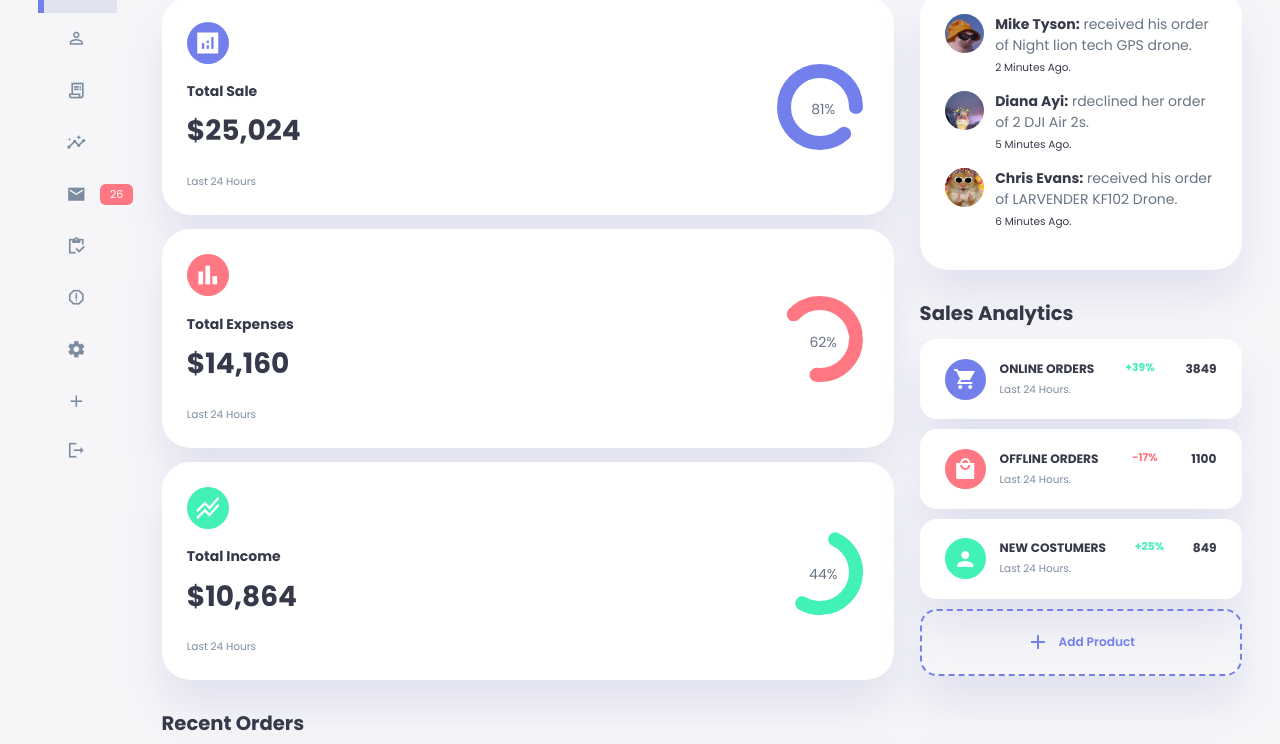
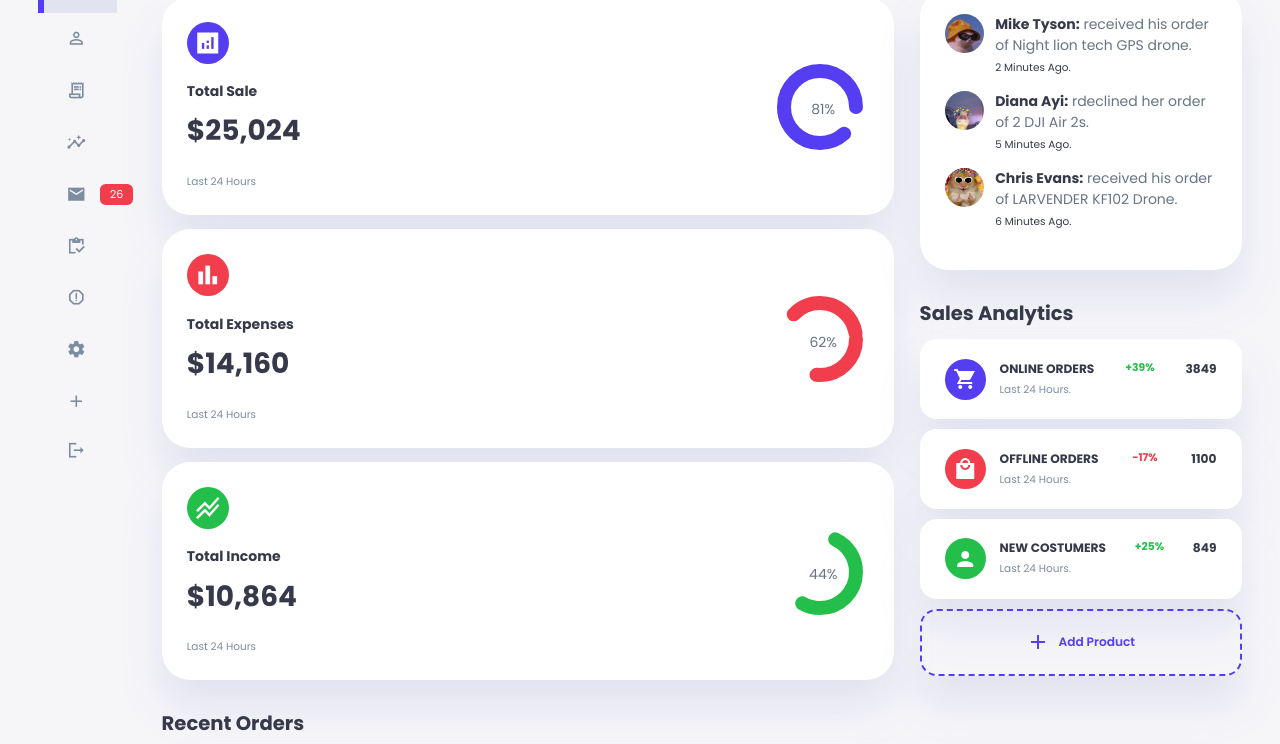
Before and after one commit to PabloRMCarneiro/Dashboard_DOCTWE, a plain HTML site: page index.html in a window 1280 px wide. Shown: the part 128-872 px from the top of the page. Drawn offline with Linux system fonts and the light colour scheme.

Commit message:
change colors

```diff
--- a/style.css
+++ b/style.css
@@ -1,9 +1,9 @@
 @import url('https://fonts.googleapis.com/css2?family=Poppins:wght@300;400;500;600;700;800&display=swap');
 :root{
-    --color-primary: #7380ec;
-    --color-danger: #ff7782;
-    --color-success: #41f1b6;
-    --color-warning: #ffbb55;
+    --color-primary: #553DF2;
+    --color-danger: #F23D4C;
+    --color-success: #24BF4B;
+    --color-warning: #F2CB05;
     --color-white: #fff;
     --color-info-dark: #7d8da1;
     --color-info-light: #dce1eb;
```
